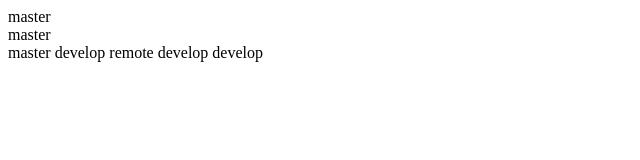
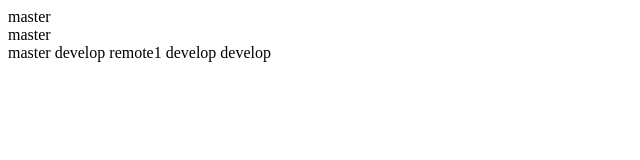
Before and after one commit to bowego/new2, a plain HTML site: page index.html in a window 1280 px wide. Shown: the full height of the page, 0-640 px from the left. Drawn offline with Linux system fonts and the light colour scheme.

Commit message:
developer B changed second
developer B changed second

```diff
--- a/index.html
+++ b/index.html
@@ -4,7 +4,7 @@
 <body>master</body> <div>master</div>
 
 <body>master</body> develop
-  <url>remote</url>
+  <url>remote1</url>
 
 develop
 
```
